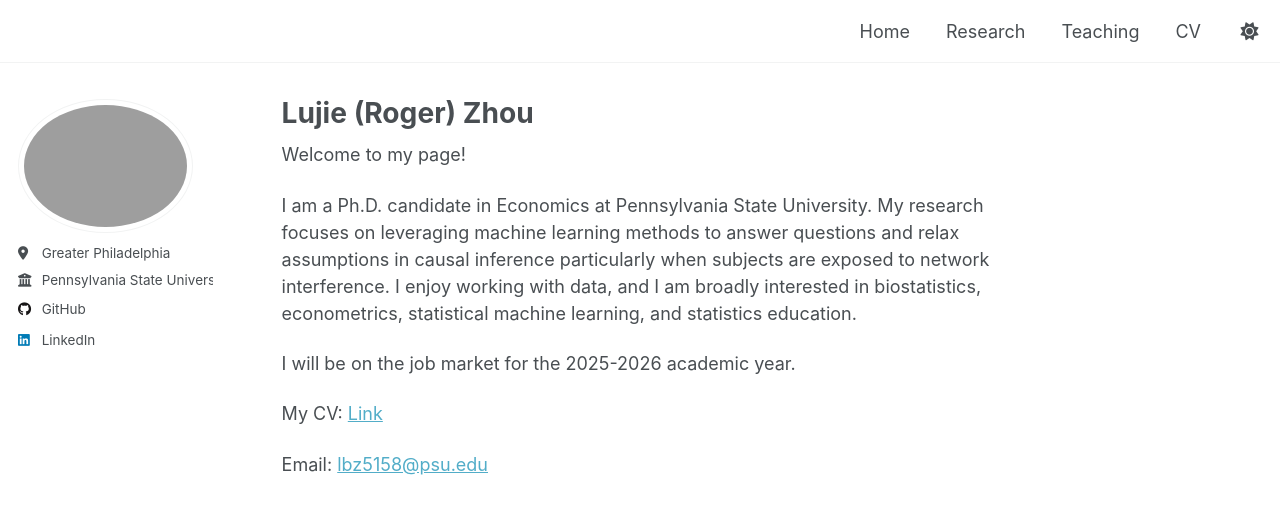
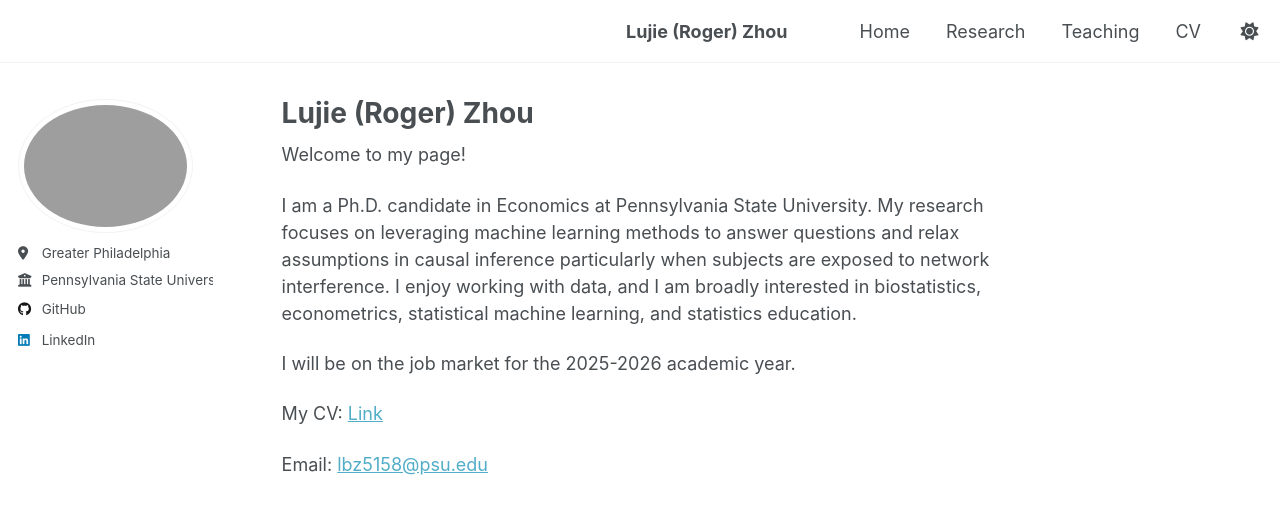
Before and after one commit to lbz5158/lujiezhou.github.io, a Jekyll site: the page built from _pages/about.md, in a window 1280 px wide. Shown: the top 514 px of the page. Built offline with Jekyll 4.4.1, drawn with Linux system fonts in a browser that asks for light colours.

Commit message:
Update _config.yml

```diff
--- a/_config.yml
+++ b/_config.yml
@@ -9,8 +9,8 @@
 # Basic Site Settings
 locale                   : "en-US"
 site_theme               : "default"
-title                    : ""
-title_separator          : "-"
+title                    : "Lujie (Roger) Zhou"
+title_separator          : ""
 name                     : &name "Your Name"
 description              : &description "personal description"
 url                      : https://lbz5158.github.io/ # the base hostname & protocol for your site e.g. "https://[your GitHub username].github.io" or if you already have some other page hosted on Github then use "https://[your GitHub username].github.io/[Your Repo Name]"
@@ -23,7 +23,7 @@ repository               : "lbz5158/lbz5158.github.io"
 author:
   # Biographic information
   avatar           : "Zhou_Roger.jpg"
-  name             : "" #"Lujie (Roger) Zhou"
+  name             : " " #"Lujie (Roger) Zhou"
   pronouns         : # example: "she/her"
   bio              : #"Ph.D. Candidate in Economics"
   location         : "Greater Philadelphia"
```
